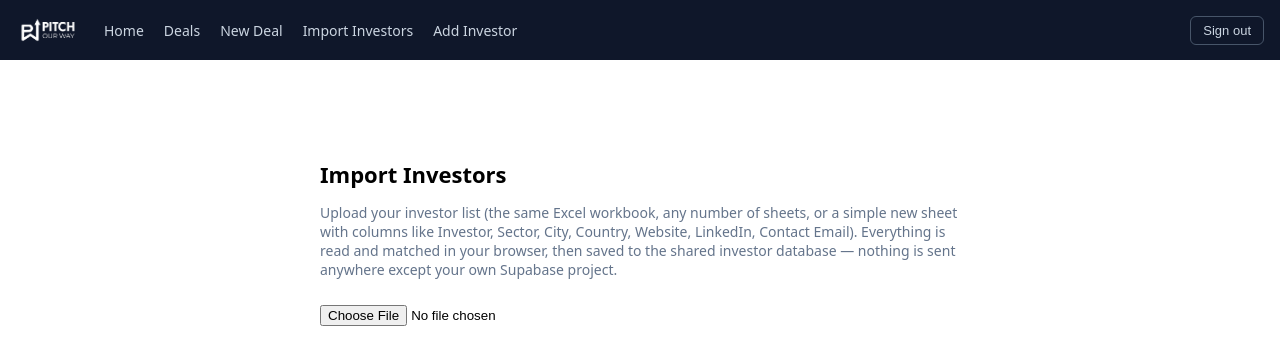
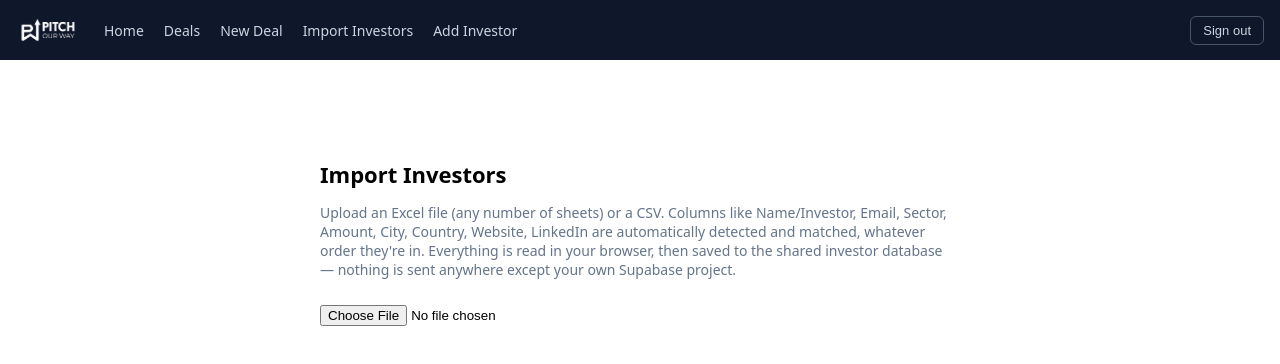
Before and after one commit to CHiliClicksPow/investor-dashboard, a Next.js app: page /import-investors in a window 1280 px wide. Shown: the top 364 px of the page. Built offline with nearby package versions, Linux system fonts and the light colour scheme; no server answers.

Commit message:
Add files via upload

```diff
--- a/app/import-investors/page.tsx
+++ b/app/import-investors/page.tsx
@@ -23,10 +23,11 @@ export default function ImportInvestorsPage() {
     setStatus('Reading file…');
 
     try {
-      const buffer = await file.arrayBuffer();
+      const isCsv = file.name.toLowerCase().endsWith('.csv');
+      const input = isCsv ? await file.text() : await file.arrayBuffer();
 
       setStatus('Parsing sheets…');
-      const raw = parseWorkbook(buffer);
+      const raw = parseWorkbook(input);
 
       setStatus('Deduplicating…');
       const unique = dedupeRecords(raw);
@@ -92,16 +93,16 @@ export default function ImportInvestorsPage() {
       <div style={{ maxWidth: 640, margin: '60px auto', fontFamily: 'system-ui, sans-serif', padding: 24 }}>
       <h1 style={{ fontSize: 22, marginBottom: 4 }}>Import Investors</h1>
       <p style={{ color: '#64748b', fontSize: 14, marginBottom: 24 }}>
-        Upload your investor list (the same Excel workbook, any number of sheets, or a
-        simple new sheet with columns like Investor, Sector, City, Country, Website,
-        LinkedIn, Contact Email). Everything is read and matched in your browser, then
+        Upload an Excel file (any number of sheets) or a CSV. Columns like Name/Investor,
+        Email, Sector, Amount, City, Country, Website, LinkedIn are automatically detected
+        and matched, whatever order they're in. Everything is read in your browser, then
         saved to the shared investor database — nothing is sent anywhere except your own
         Supabase project.
       </p>
 
       <input
         type="file"
-        accept=".xlsx,.xls"
+        accept=".xlsx,.xls,.csv"
         onChange={handleFile}
         disabled={busy}
         style={{ marginBottom: 20 }}
```
